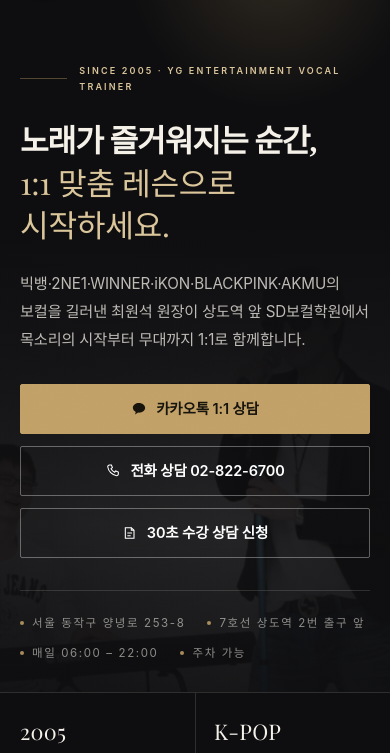
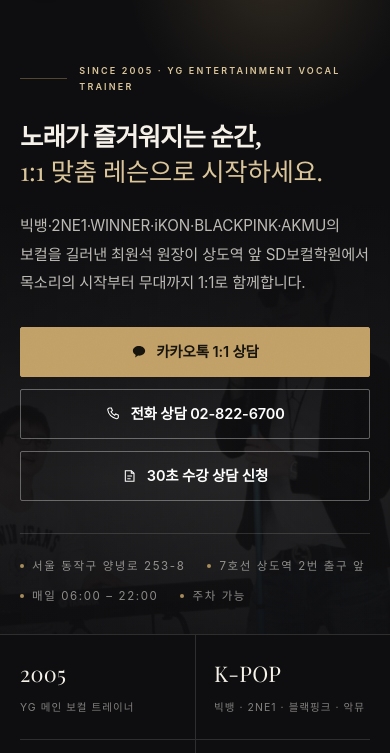
Before and after one commit to sdvocal/sdvocal.github.io, a plain HTML site: page index.html in a window 390 px wide. Shown: the part 58-811 px from the top of the page. Drawn offline with nearby package versions, Linux system fonts and the light colour scheme; a web font is replaced by a local one.

Commit message:
Adjust hero h1 sizing so second line fits on one line

```diff
--- a/index.html
+++ b/index.html
@@ -226,8 +226,8 @@ h1,h2,h3,h4{font-family:var(--serif);font-weight:600;margin:0;letter-spacing:-.0
 }
 .hero__eyebrow::before{content:"";width:52px;height:1px;background:var(--gold-line)}
 .hero h1{
-  font-size:clamp(1.95rem,4.3vw,3.5rem);line-height:1.34;letter-spacing:-.035em;
-  font-weight:600;margin:0;max-width:19ch;text-wrap:balance
+  font-size:clamp(1.2rem,6.5vw,3.5rem);line-height:1.34;letter-spacing:-.035em;
+  font-weight:600;margin:0;max-width:none
 }
 .hero h1 em{
   font-style:normal;display:block;
@@ -656,7 +656,7 @@ dialog.privacy::backdrop{background:rgba(8,8,10,.62);backdrop-filter:blur(3px)}
   body{font-size:16px}
   .wrap{padding:0 20px}
   .section{padding:64px 0}
-  .hero h1{max-width:100%}
+  .hero h1{max-width:none}
   .hero__cta{flex-direction:column;align-items:stretch}
   .hero__cta .btn{width:100%}
   .stats__grid{grid-template-columns:1fr 1fr}
```
